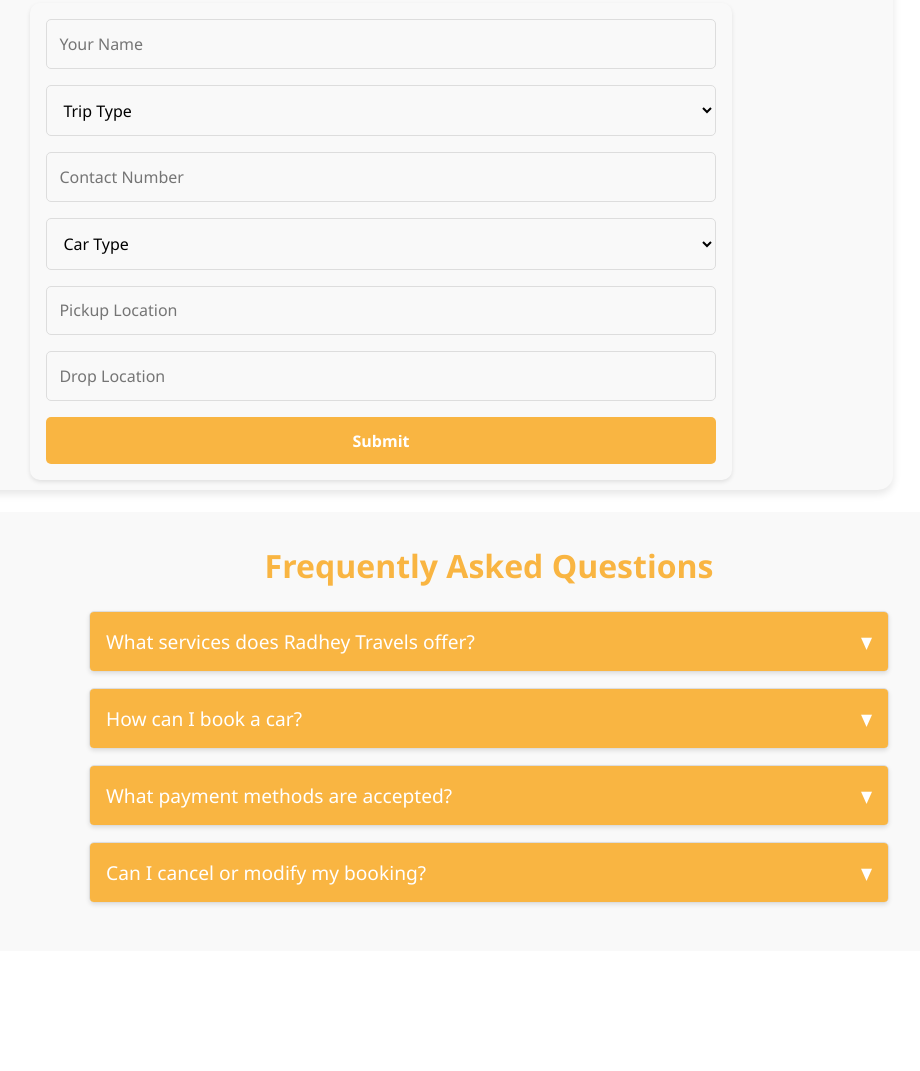
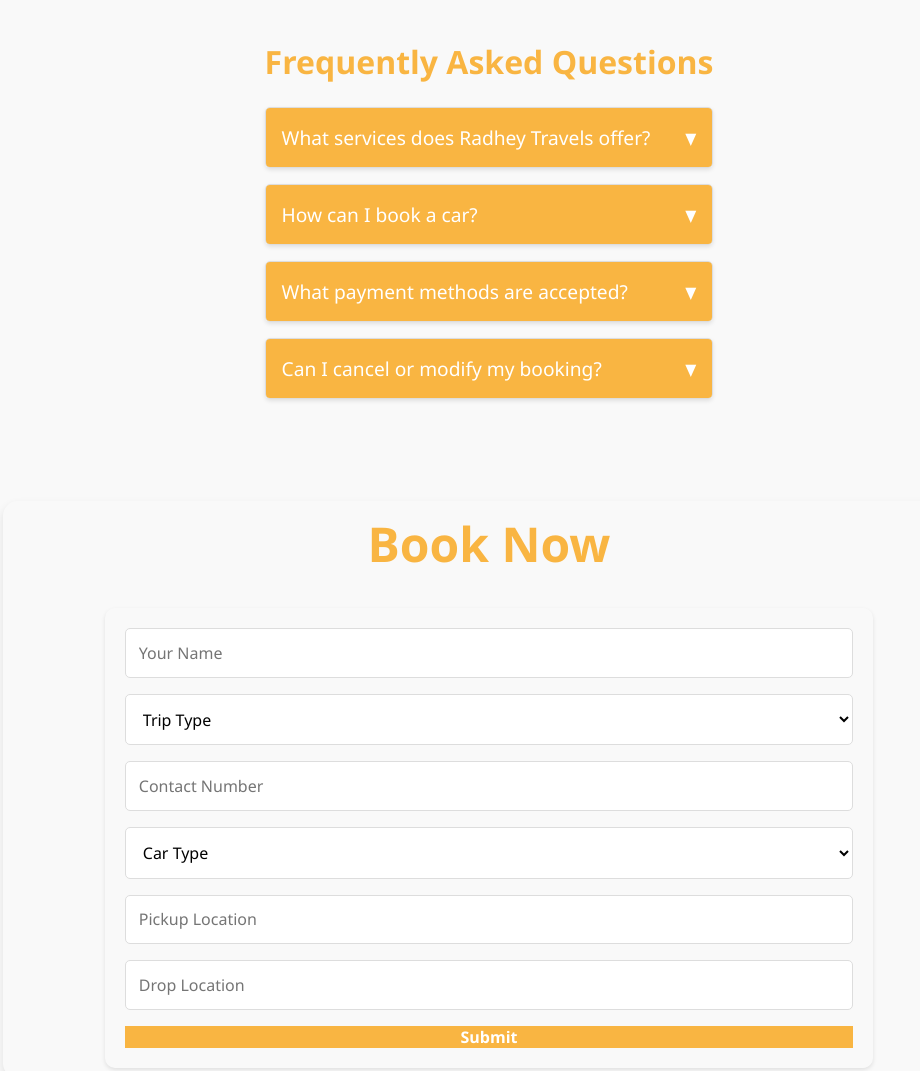
Before and after one commit to rajveervchandaliya/Radhey-Travels, a plain HTML site: page index.html in a window 1280 px wide. Shown: the part 783-1854 px from the top of the page, without its empty margins (151-1071 px from the left). Before the commit the page ends 1734 px from the top, so only its background shows below. Drawn offline with Linux system fonts and the light colour scheme.

Commit message:
form centered

```diff
--- a/css/style.css
+++ b/css/style.css
@@ -7,6 +7,16 @@
 .main {
   height: 100%;
   width: 100%;
+}
+.page{
+  display: flex;
+  flex-direction: column;
+  justify-content: center;
+  align-items: center;
+  gap: 1rem;
+  padding: 2rem;
+  margin: 0 auto;
+  background-color: #f9f9f9;
 }
 .hero-section {
   height: 100vh;
@@ -35,27 +45,34 @@
 }
 
 .form-container {
-  width: 100vw;
+  align-self: center;
   display: flex;
+  justify-content: center; /* Centers horizontally */
+  align-items: center;    /* Centers vertically */
+  height: 100vh;          /* Full viewport height */
+  text-align: center;     /* Centers text inside */
+  min-width: 60vw;
   flex-direction: column;
-  justify-content: center;
-  align-items: center;
   gap: 1.5rem;
   padding: 2rem;
   margin: 2rem auto;
-  background-color: #f9f9f9;
+  /* background-color: #f9f9f9; */
   border-radius: 15px;
   box-shadow: 0 4px 8px rgba(0, 0, 0, 0.1);
 }
 
-.form-box{
-    width: 70%;
-    display: flex;
-    flex-direction: column;
-    gap: 1rem;
-    padding: 1rem;
-    border-radius: 10px;
-    box-shadow: 0 2px 4px rgba(0, 0, 0, 0.1);
+.form-box {
+  width: 100%;
+  max-width: 60vw;       /* Limits the form width */
+  padding: 20px;
+  /* background-color: #f9f9f9; */
+  border-radius: 8px;     /* Optional: Add rounded corners */
+  box-shadow: 0 4px 6px rgba(0, 0, 0, 0.1); /* Optional: Add a shadow */
+  display: flex;
+  flex-direction: column;
+  gap: 1rem;
+  border-radius: 10px;
+  box-shadow: 0 2px 4px rgba(0, 0, 0, 0.1);
 }
 
 .form-container h2 {
@@ -67,14 +84,13 @@
 }
 
 .form-container input,
-.form-container select,
-.form-container button {
+.form-container select {
   width: 100%;
   padding: 0.8rem;
   border-radius: 5px;
   border: 1px solid #ddd;
   font-size: 1rem;
-  background-color: #f9f9f9;
+  background-color: #fff;
   transition: all 0.3s ease;
 }
 
--- a/index.html
+++ b/index.html
@@ -10,6 +10,7 @@
   </head>
 
   <body>
+    <div class="page">
       <header class="navbar">
         <div class="logo">
           <img src="./images/logo.png" alt="Radhey Travels Logo" />
@@ -34,19 +35,23 @@
           <p>Your one-stop solution for all your needs.</p>
         </div>
       </section>
-    <br>
+      <br />
       <section class="car-selection" id="carSelection">
         <h2>Choose Your Car</h2>
         <div class="filters">
           <button class="filter-button" data-filter="all">All</button>
           <button class="filter-button" data-filter="sedan">Sedan</button>
           <button class="filter-button" data-filter="suv">SUV</button>
-          <button class="filter-button" data-filter="10-seater">10 Seaters</button>
-          <button class="filter-button" data-filter="14-seater">14+ Seaters</button>
+          <button class="filter-button" data-filter="10-seater">
+            10 Seaters
+          </button>
+          <button class="filter-button" data-filter="14-seater">
+            14+ Seaters
+          </button>
         </div>
         <div class="car-cards">
           <div class="car-card" data-type="sedan">
-            <img src="./images/sedan.jpg" alt="Sedan Car">
+            <img src="./images/sedan.jpg" alt="Sedan Car" />
             <h3>Car Name: Honda City</h3>
             <p>Type: Sedan</p>
             <p>Cost: ₹12/km</p>
@@ -55,7 +60,7 @@
             <button class="book-now">Book Now</button>
           </div>
           <div class="car-card" data-type="suv">
-            <img src="./images/suv.jpg" alt="SUV Car">
+            <img src="./images/suv.jpg" alt="SUV Car" />
             <h3>Car Name: Toyota Fortuner</h3>
             <p>Type: SUV</p>
             <p>Cost: ₹15/km</p>
@@ -66,7 +71,55 @@
           <!-- Add more car cards as needed -->
         </div>
       </section>
-      <br>
+      <br />
+      <section class="faq">
+        <h2>Frequently Asked Questions</h2>
+        <div class="accordion">
+          <div class="accordion-item">
+            <button class="accordion-header">
+              What services does Radhey Travels offer?
+            </button>
+            <div class="accordion-content">
+              <p>
+                Radhey Travels offers car rentals, outstation trips, and local
+                travel services with a variety of vehicles to choose from.
+              </p>
+            </div>
+          </div>
+          <div class="accordion-item">
+            <button class="accordion-header">How can I book a car?</button>
+            <div class="accordion-content">
+              <p>
+                You can book a car by filling out the booking form on our
+                website or contacting us directly via phone or WhatsApp.
+              </p>
+            </div>
+          </div>
+          <div class="accordion-item">
+            <button class="accordion-header">
+              What payment methods are accepted?
+            </button>
+            <div class="accordion-content">
+              <p>
+                We accept cash, credit/debit cards, and online payment methods
+                like UPI and net banking.
+              </p>
+            </div>
+          </div>
+          <div class="accordion-item">
+            <button class="accordion-header">
+              Can I cancel or modify my booking?
+            </button>
+            <div class="accordion-content">
+              <p>
+                Yes, you can cancel or modify your booking by contacting us at
+                least 24 hours before the scheduled trip.
+              </p>
+            </div>
+          </div>
+        </div>
+      </section>
+      <br />
       <section class="form-container">
         <h2>Book Now</h2>
         <form class="form-box" id="bookingForm">
@@ -103,40 +156,9 @@
           <button type="submit">Submit</button>
         </form>
       </section>
-    <br>
-    <section class="faq">
-      <h2>Frequently Asked Questions</h2>
-      <div class="accordion">
-        <div class="accordion-item">
-          <button class="accordion-header">What services does Radhey Travels offer?</button>
-          <div class="accordion-content">
-            <p>Radhey Travels offers car rentals, outstation trips, and local travel services with a variety of vehicles to choose from.</p>
     </div>
-        </div>
-        <div class="accordion-item">
-          <button class="accordion-header">How can I book a car?</button>
-          <div class="accordion-content">
-            <p>You can book a car by filling out the booking form on our website or contacting us directly via phone or WhatsApp.</p>
-          </div>
-        </div>
-        <div class="accordion-item">
-          <button class="accordion-header">What payment methods are accepted?</button>
-          <div class="accordion-content">
-            <p>We accept cash, credit/debit cards, and online payment methods like UPI and net banking.</p>
-          </div>
-        </div>
-        <div class="accordion-item">
-          <button class="accordion-header">Can I cancel or modify my booking?</button>
-          <div class="accordion-content">
-            <p>Yes, you can cancel or modify your booking by contacting us at least 24 hours before the scheduled trip.</p>
-          </div>
-        </div>
-      </div>
-    </section>
     <script src="./Scripts/booking.js"></script>
     <script src="./Scripts/navbar.js"></script>
     <script src="./Scripts/faq.js"></script>
   </body>
-
-
-</html></html>
+</html>
```
Lines whose indentation alone changed are shown as unchanged.
